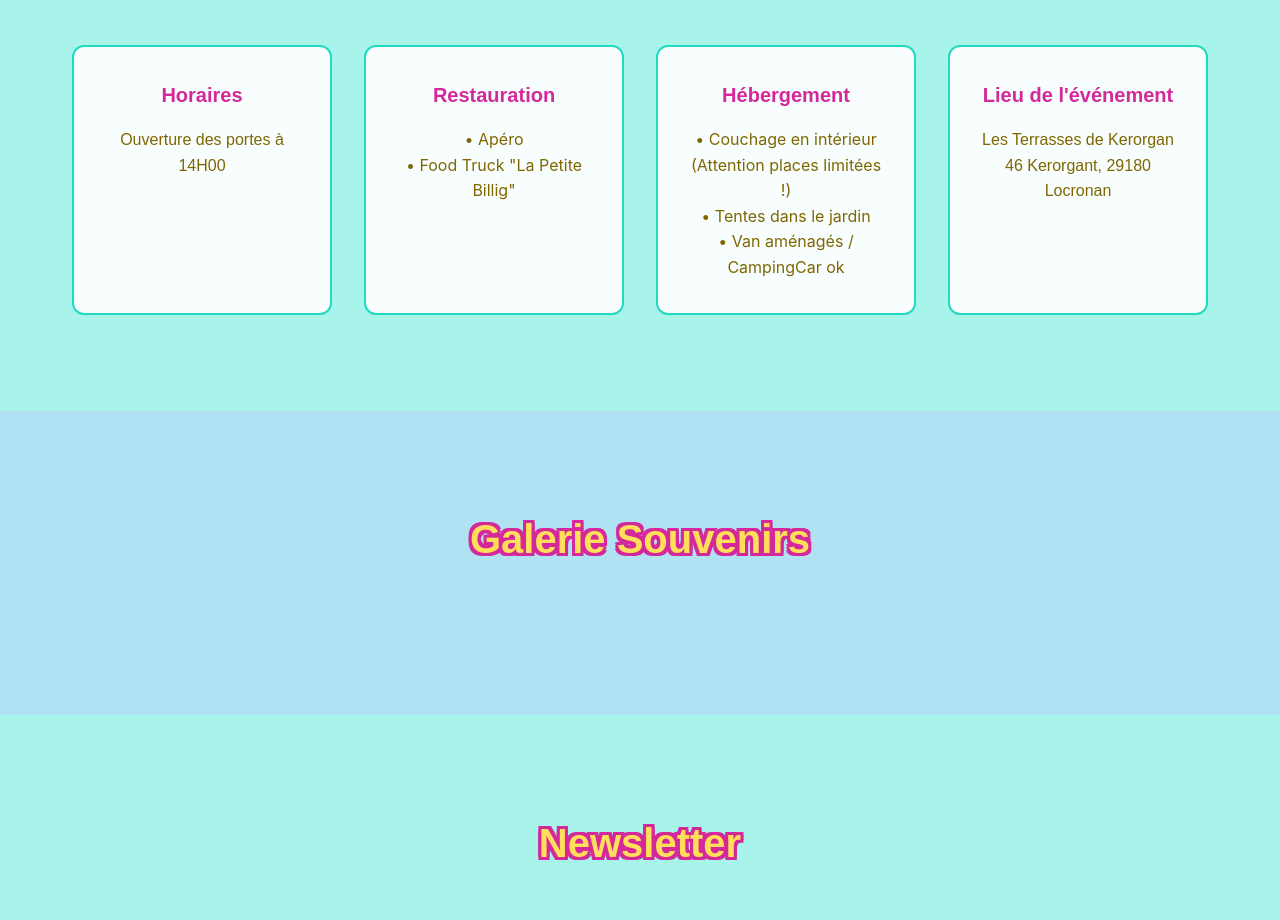
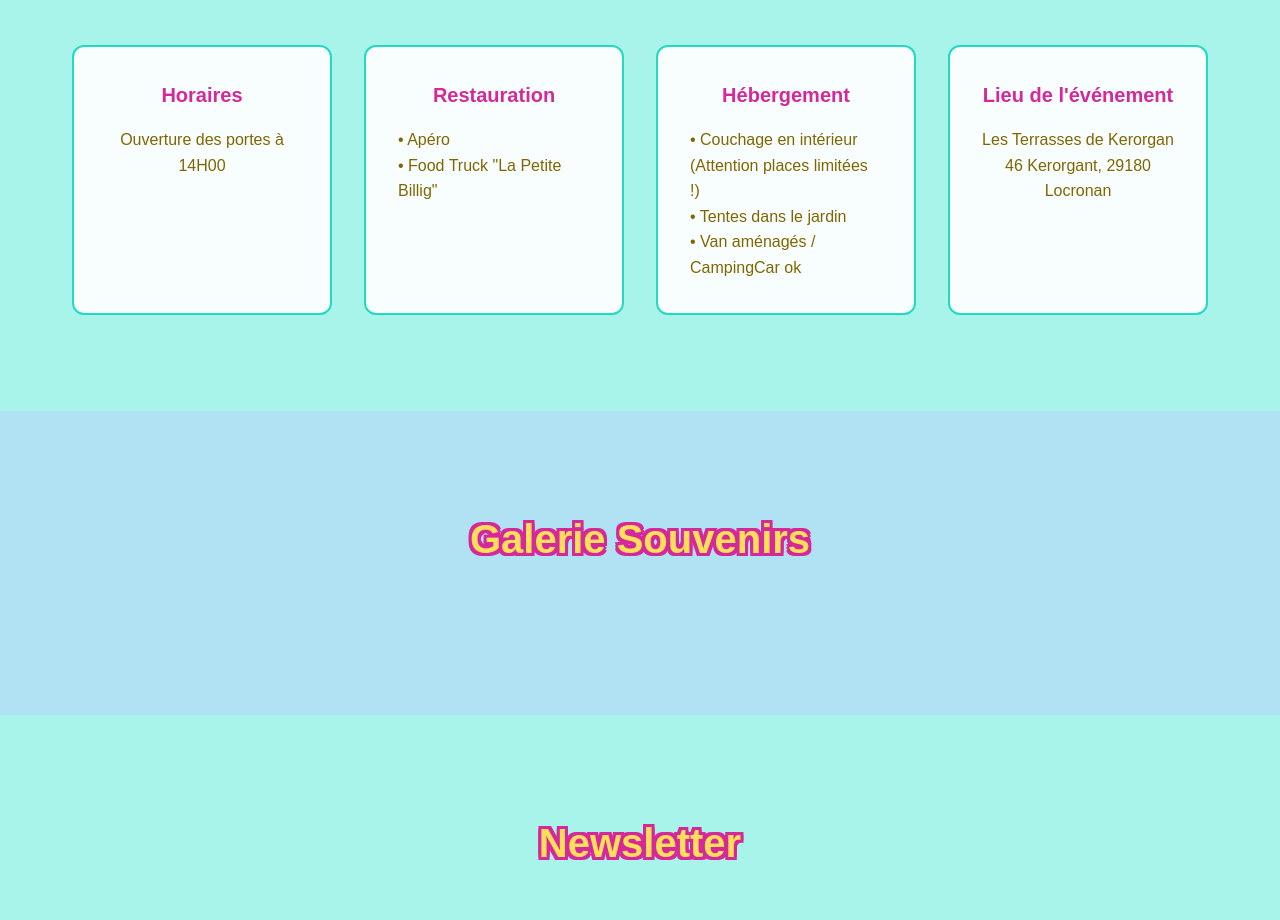
Before and after one commit to Worlds-of-Tatiana-Level-40/Worlds-of-Tatiana-Level-40.github.io, a website: page index.html in a window 1280 px wide. Shown: the part 5541-6461 px from the top of the page. Drawn offline with nearby package versions, Linux system fonts and the light colour scheme; a script that the page names is missing.

Commit message:
Update index.html

```diff
--- a/index.html
+++ b/index.html
@@ -330,12 +330,21 @@
           </div>
       <div class="info-card" data-aos="fade-up" data-aos-delay="200">
   <h3>Restauration</h3>
-            <g>• Apéro <br>• Food Truck "La Petite Billig" <br></g>
+  <p class="text-left">
+    • Apéro <br>
+    • Food Truck "La Petite Billig"
+  </p>
 </div>
+
 <div class="info-card" data-aos="fade-up" data-aos-delay="300">
   <h3> Hébergement</h3>
-            <g>• Couchage en intérieur (Attention places limitées !)<br>• Tentes dans le jardin<br>• Van aménagés / CampingCar ok</g>
+  <p class="text-left">
+    • Couchage en intérieur (Attention places limitées !)<br>
+    • Tentes dans le jardin<br>
+    • Van aménagés / CampingCar ok
+  </p>
 </div>
+
           <div class="info-card" data-aos="fade-up" data-aos-delay="400">
             <h3>Lieu de l'événement</h3>
           <p>
```
Lines whose indentation alone changed are shown as unchanged.
